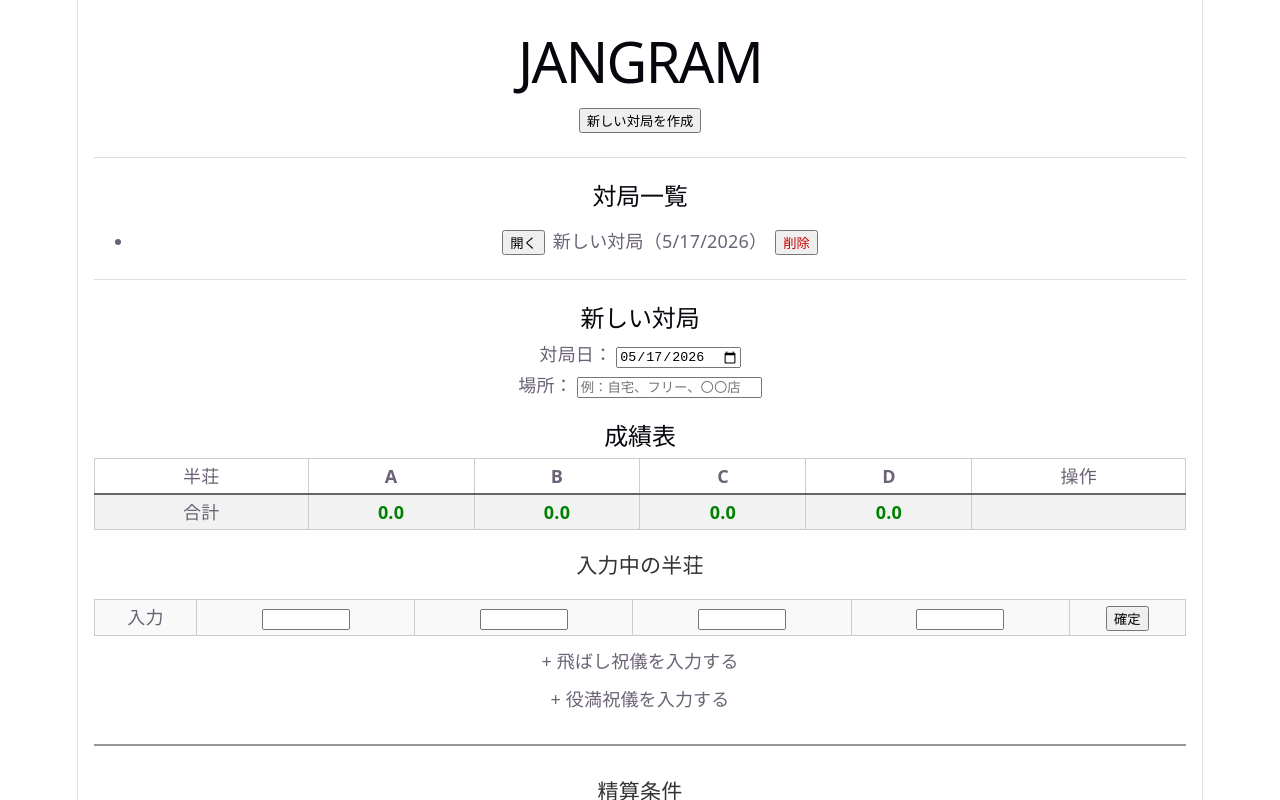
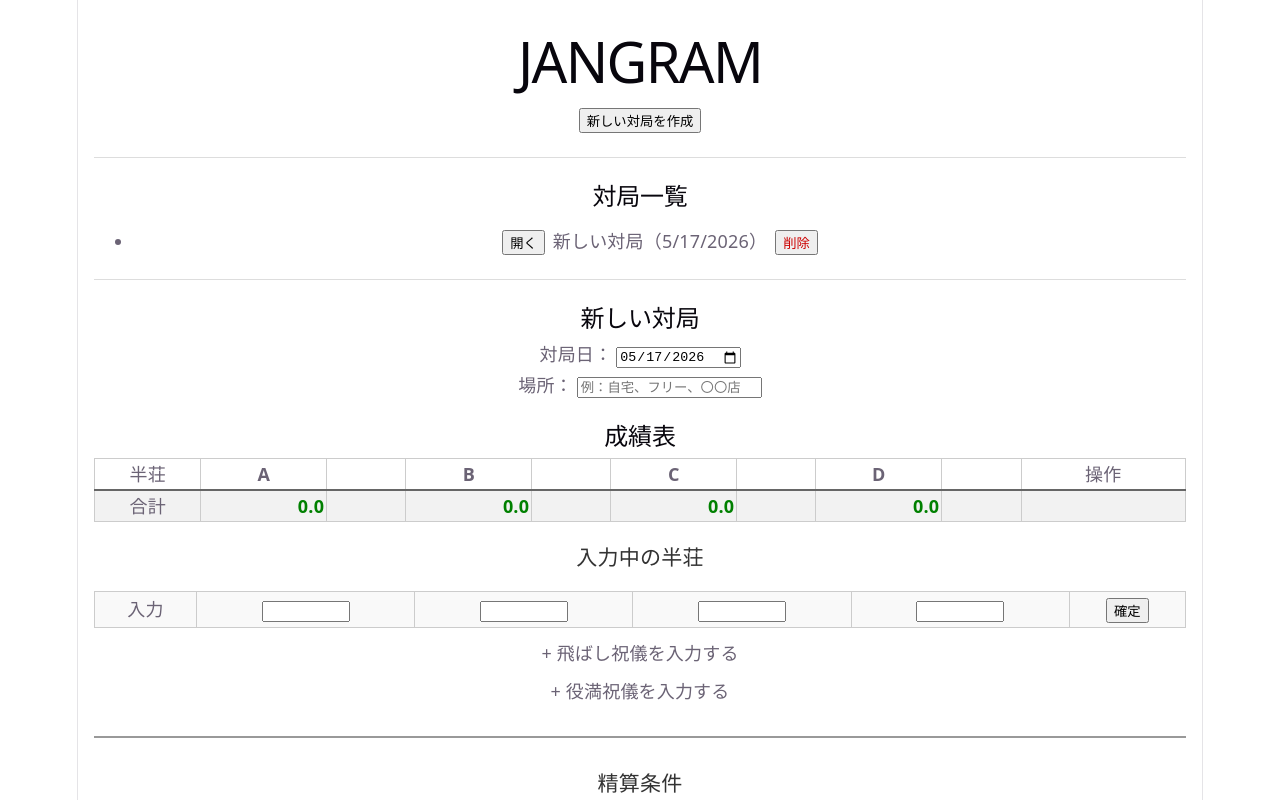
Before and after one commit to iizawild/jangram, a React (Vite) app in the folder jangram-app/: page / in a window 1280 px wide. Both pictures are taken after a click on the button "新しい対局を作成". Shown: the top 800 px of the page. Built offline with nearby package versions, Linux system fonts and the light colour scheme.

Commit message:
祝儀マーク実装　成績表幅調整前

```diff
--- a/jangram-app/src/App.tsx
+++ b/jangram-app/src/App.tsx
@@ -354,6 +354,41 @@ function calcSettlement4p(
       final,
     }
   })
+}
+
+function Mark({
+  label,
+  value,
+}: {
+  label: string
+  value: number
+}) {
+  if (value === 0) return null
+
+  const color = value > 0 ? "#2e7d32" : "#c62828"
+
+  return (
+    <span
+      style={{
+        display: "inline-block",
+        minWidth: "12px",
+        height: "12px",
+        lineHeight: "12px",
+        borderRadius: "50%",
+        border: `1px solid ${color}`,
+        color,
+        textAlign: "center",
+        fontSize: "8px",
+        marginLeft: "1px",
+        verticalAlign: "middle",
+        opacity: 0.85,
+        fontWeight: "bold",
+      }}
+    >
+      {label}
+    </span>
+
+  )
 }
 
 /* ========= UI ========= */
@@ -772,20 +807,40 @@ function App() {
           >
             <thead>
               <tr>
-                <th style={{ border: "1px solid #ccc", padding: "4px" }}>
+                <th style={{
+                  border: "1px solid #ccc",
+                  padding: "2px",
+                  width: "50px"
+                }}>
                   半荘
                 </th>
-
-                {players.map(player => (
+                {players.flatMap(player => ([
                   <th
-                    key={player}
-                    style={{ border: "1px solid #ccc", padding: "4px" }}
+                    key={`${player}-score`}
+                    style={{
+                      border: "1px solid #ccc",
+                      padding: "2px",
+                      width: "60px"
+                    }}
                   >
                     {player}
+                  </th>,
+                  <th
+                    key={`${player}-mark`}
+                    style={{
+                      border: "1px solid #ccc",
+                      padding: "2px",
+                      width: "36px"
+                    }}
+                  >
                   </th>
-                ))}
-
-                <th style={{ border: "1px solid #ccc", padding: "4px" }}>
+                ]))}
+
+                <th style={{
+                  border: "1px solid #ccc",
+                  padding: "2px",
+                  width: "80px"
+                }}>
                   操作
                 </th>
               </tr>
@@ -807,7 +862,12 @@ function App() {
                           : undefined,
                     }}
                   >
-                    <td style={{ border: "1px solid #ccc", padding: "4px" }}>
+                    <td style={{
+                      border: "1px solid #ccc",
+                      padding: "2px",
+                      width: "60px",
+                      whiteSpace: "nowrap"
+                    }}>
                       半荘 {index + 1}
                     </td>
 
@@ -815,42 +875,96 @@ function App() {
                       const r = results.find(r => r.player === player)
                       const point = r ? r.point : 0
 
-                      return (
+                      return [
+                        // ✅ 数字セル
                         <td
-                          key={player}
+                          key={`${player}-score`}
                           style={{
                             border: "1px solid #ccc",
-                            padding: "4px",
+                            padding: "2px",
+                            textAlign: "right",
                             color: point < 0 ? "red" : "green",
+                            width: "60px"
                           }}
                         >
                           {r ? point.toFixed(1) : ""}
+                        </td>,
+
+                        // ✅ マークセル（複数OK）
+                        <td
+                          key={`${player}-mark`}
+                          style={{
+                            border: "1px solid #ccc",
+                            padding: "2px",
+                            whiteSpace: "nowrap",
+                            width: "36px"
+                          }}
+                        >
+                          {round.events?.tobashi?.map((t, i) => {
+                            if (t.by === player)
+                              return <Mark key={`t+${index}-${i}`} label="飛" value={1} />
+                            if (t.targets.includes(player))
+                              return <Mark key={`t-${index}-${i}`} label="飛" value={-1} />
+                            return null
+                          })}
+
+                          {round.events?.yakuman?.map((y, i) => {
+                            if (y.directPoints !== undefined) {
+                              const val = y.directPoints[player] ?? 0
+                              if (val > 0)
+                                return <Mark key={`y+${index}-${i}`} label="役" value={1} />
+                              if (val < 0)
+                                return <Mark key={`y-${index}-${i}`} label="役" value={-1} />
+                              return null
+                            }
+
+                            if (y.winner === player)
+                              return <Mark key={`yw${index}-${i}`} label="役" value={1} />
+                            if (y.discarder === player || y.responsibility === player)
+                              return <Mark key={`yl${index}-${i}`} label="役" value={-1} />
+
+                            return null
+                          })}
                         </td>
-                      )
+                      ]
+
                     })}
 
                     <td
                       style={{
                         border: "1px solid #ccc",
-                        padding: "4px",
+                        padding: "2px",
                         textAlign: "center",
+                        width: "80px"
                       }}
                     >
+
                       {/* idle のときだけ 修正・削除 */}
                       {mode === "idle" && (
                         <>
+
                           <button
+                            style={{
+                              padding: "2px 4px",
+                              fontSize: "12px",
+                              marginRight: "2px"
+                            }}
                             onClick={() => {
                               setMode("edit")
                               setActiveRoundIndex(index)
                               loadRoundToUI(round)
                             }}
-                            style={{ marginRight: "4px" }}
                           >
                             修正
                           </button>
 
                           <button
+                            style={{
+                              padding: "2px 4px",
+                              fontSize: "12px",
+                              marginRight: "2px"
+                            }}
+
                             onClick={() => {
                               setMode("delete")
                               setActiveRoundIndex(index)
@@ -882,7 +996,7 @@ function App() {
                   style={{
                     border: "1px solid #ccc",
                     borderTop: "2px solid #666",
-                    padding: "4px",
+                    padding: "2px",
                     fontWeight: "bold",
                   }}
                 >
@@ -896,20 +1010,34 @@ function App() {
                     return sum + (r ? r.point : 0)
                   }, 0)
 
-                  return (
+                  return [
+                    // 数字セル
                     <td
-                      key={player}
+                      key={`${player}-score`}
                       style={{
                         border: "1px solid #ccc",
                         borderTop: "2px solid #666",
-                        padding: "4px",
+                        padding: "2px",
                         fontWeight: "bold",
+                        textAlign: "right",
                         color: totalPoint < 0 ? "red" : "green",
                       }}
                     >
                       {totalPoint.toFixed(1)}
+                    </td>,
+
+                    // 順位セル（あとで使う）
+                    <td
+                      key={`${player}-rank`}
+                      style={{
+                        border: "1px solid #ccc",
+                        borderTop: "2px solid #666",
+                        padding: "2px",
+                      }}
+                    >
                     </td>
-                  )
+                  ]
+
                 })}
 
                 <td
```
